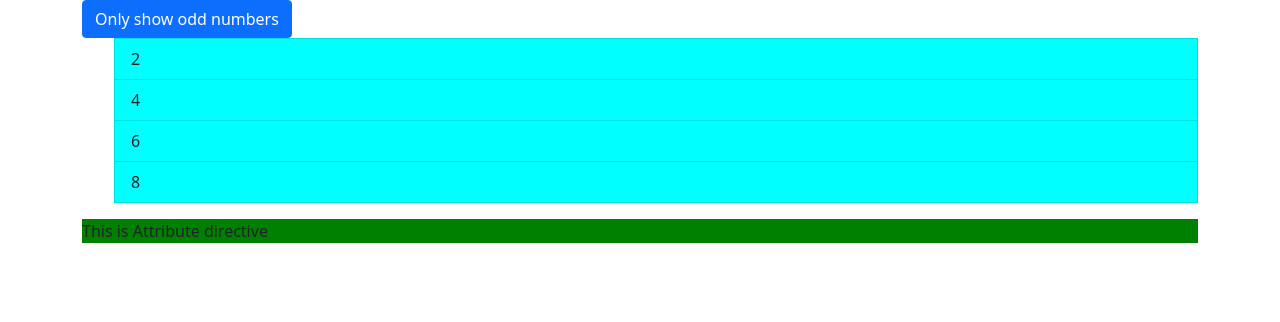
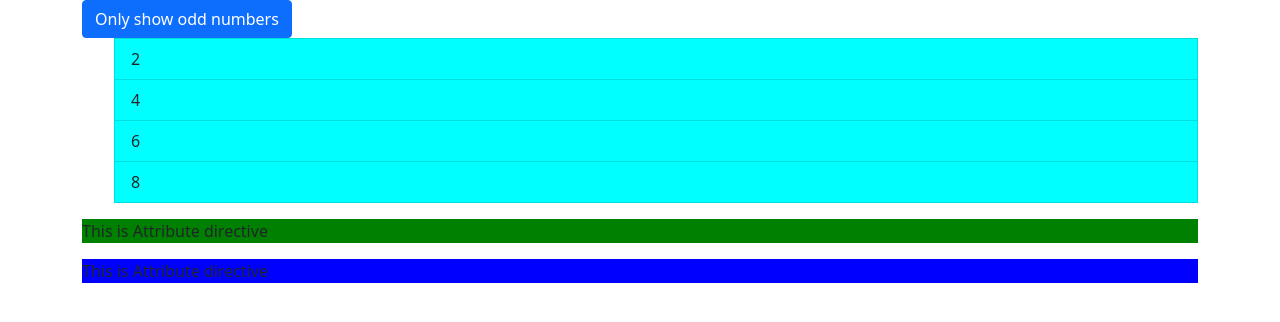
Before and after one commit to vishal-08/my-first-app, an Angular app: page / in a window 1280 px wide. Shown: the top 322 px of the page. Built offline with nearby package versions, Linux system fonts and the light colour scheme.

Commit message:
create directive using cli

```diff
--- a/src/app/app.component.html
+++ b/src/app/app.component.html
@@ -28,4 +28,5 @@
   </ul>
 
   <p appBasicHighlight>This is Attribute directive</p>
+  <p appBetterHighlight>This is Attribute directive</p>
 </div>
--- a/src/app/app.module.ts
+++ b/src/app/app.module.ts
@@ -3,12 +3,14 @@
 import { FormsModule} from '@angular/forms';
 import { AppComponent } from './app.component';
 import { BasicHighlightDirective } from './basic-highlight/basic-highlight.directive';
+import { BetterHighlightDirective } from './better-highlight/better-highlight.directive';
 
 
 @NgModule({
   declarations: [
     AppComponent,
-    BasicHighlightDirective
+    BasicHighlightDirective,
+    BetterHighlightDirective
 
   ],
   imports: [
--- /dev/null
+++ b/src/app/better-highlight/better-highlight.directive.ts
@@ -0,0 +1,14 @@
+import { Directive, ElementRef, OnInit, Renderer2 } from '@angular/core';
+
+@Directive({
+  selector: '[appBetterHighlight]'
+})
+export class BetterHighlightDirective  implements OnInit{
+
+  constructor(private elementref : ElementRef, private renderer : Renderer2) { }
+
+  ngOnInit(){
+    this.renderer.setStyle(this.elementref.nativeElement, 'backgroundColor', 'blue')
+  }
+
+}
```
